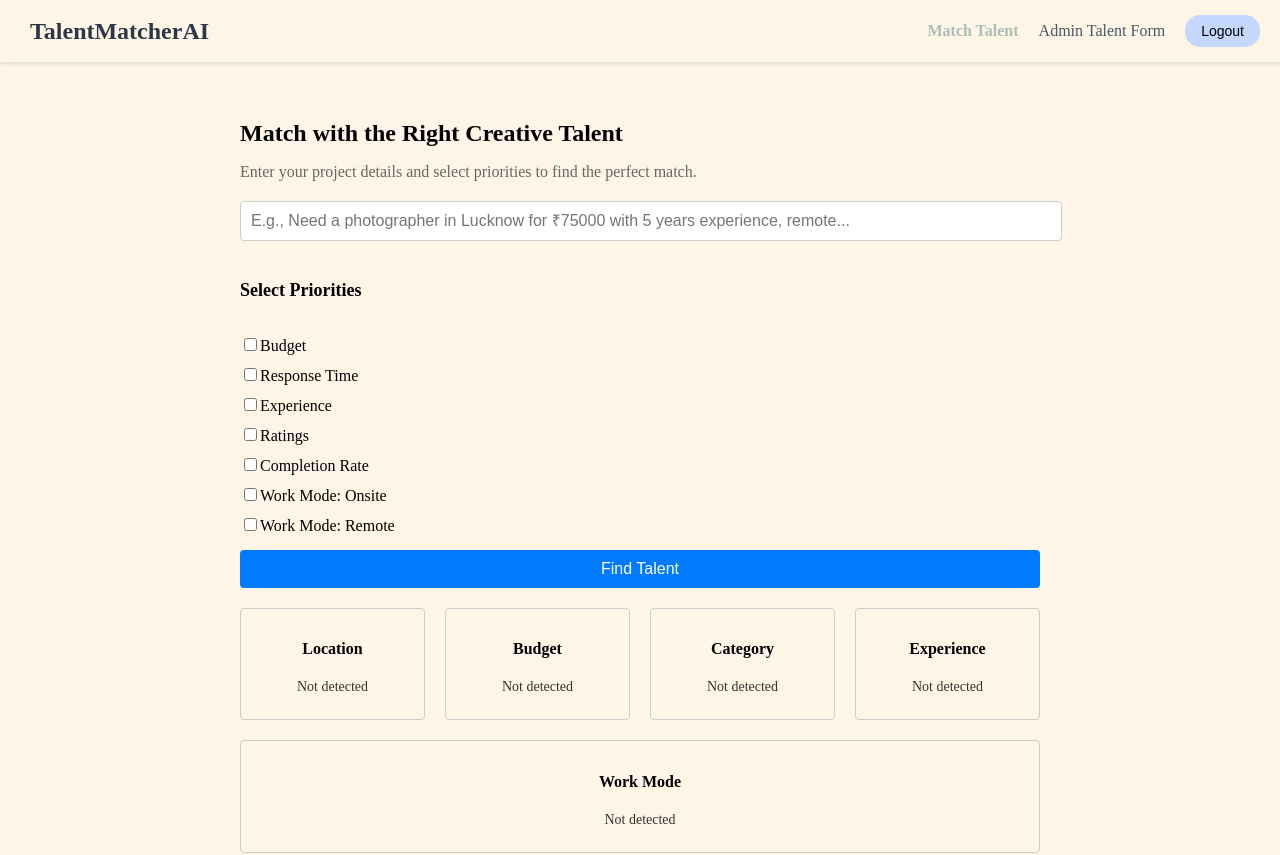
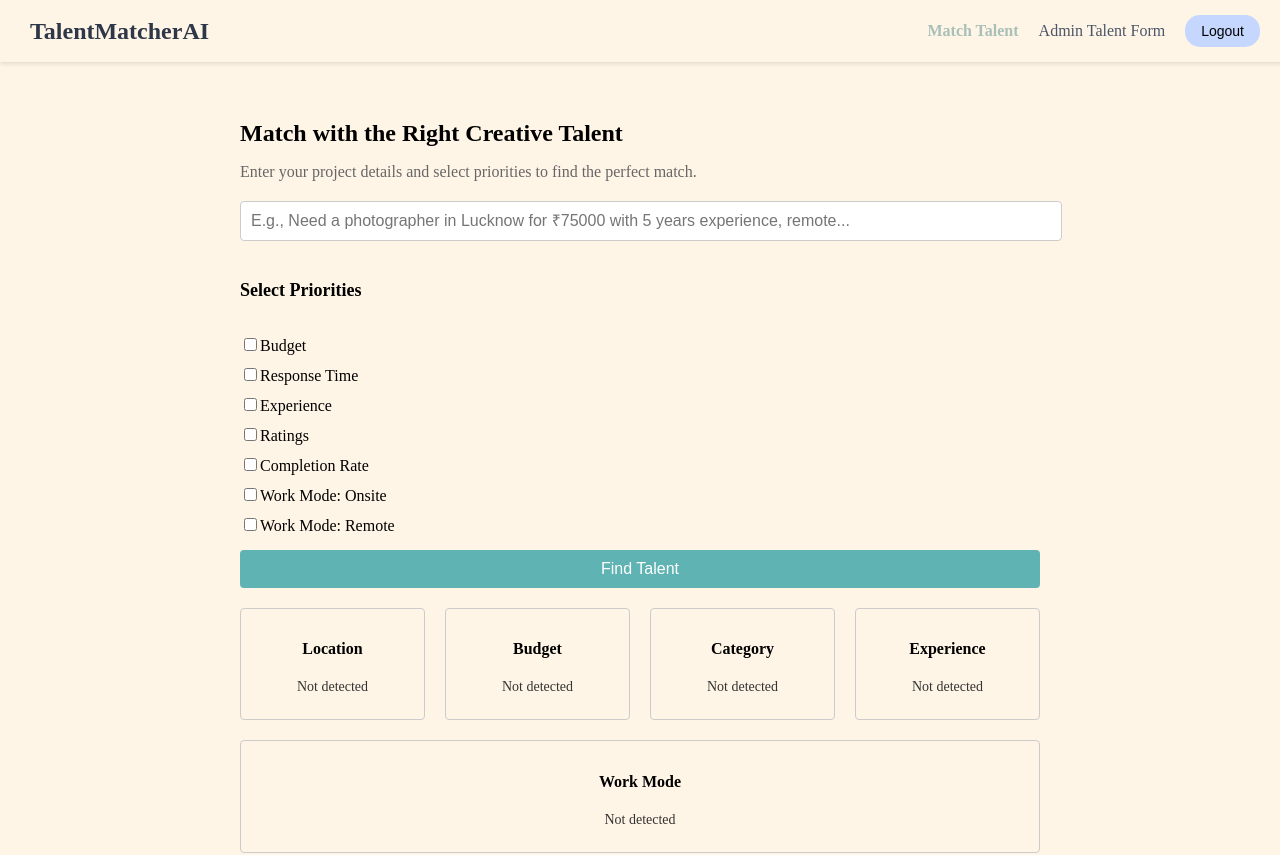
Before and after one commit to Sushanth-Personal/TalentMatcherAI, a React (Vite) app in the folder talentmatch-frontend/: page /match-talents in a window 1280 px wide. Shown: the top 855 px of the page. Built offline with nearby package versions, Linux system fonts and the light colour scheme; sample sign-in values are in the browser's storage.

Commit message:
Update: Button issue solved

```diff
--- a/talentmatch-frontend/src/pages/MatchTalentPage.jsx
+++ b/talentmatch-frontend/src/pages/MatchTalentPage.jsx
@@ -17,6 +17,7 @@ function MatchTalentPage() {
     },
   });
   const [results, setResults] = useState([]);
+  const [isButtonDisabled, setIsButtonDisabled] = useState(true);
   const [finalCheckResults, setFinalCheckResults] = useState([]);
   const [extractedData, setExtractedData] = useState({
     location: 'Not detected',
@@ -47,8 +48,11 @@ function MatchTalentPage() {
       }
       try {
         setIsExtracting(true);
+        setIsButtonDisabled(false);
         const prompt = `
-          You are a JSON extraction tool. Extract the location (city name), budget (amount with currency, e.g., "₹75000"), category (e.g., "Photography", "Videography"), experience (years, e.g., "5 years"), and workMode (e.g., "remote" or "onsite") from the query below. Return *only* a valid JSON object with "location", "budget", "category", "experience", and "workMode" fields. Set fields to null if not found. Extract the location only if explicitly mentioned with indicators like "in", "near", or "at" (e.g., "in Lucknow"). Extract the category by understanding the requirement, e.g., map tasks to the closest professional category (e.g., "making a cake" → "Bakery"). If no clear category can be interpreted, set category to null. For experience, extract numeric years (e.g., "5 years" → 5). For workMode, extract "remote" or "onsite" if mentioned (e.g., "remote photographer" → "remote"); set to null if not specified or ambiguous. Do not include explanatory text.
+          You are a JSON extraction tool. Extract the location (city name), budget (amount with currency, e.g., "₹75000"), category (e.g., "Photography", "Videography"), experience (years, e.g., "5 years"), and workMode (e.g., "remote" or "onsite") from the query below.
+           Return *only* a valid JSON object with "location", "budget", "category", "experience", and "workMode" fields.
+            Set fields to null if not found. Figure out the category by understanding the requirement, e.g., map tasks to the closest professional category (e.g., "making a cake" → "Bakery"). If no clear category can be interpreted, set category to null. For experience, extract numeric years (e.g., "5 years" → 5). For workMode, extract "remote" or "onsite" if mentioned (e.g., "remote photographer" → "remote"); set to null if not specified or ambiguous. Do not include explanatory text.
           Query: "${query}"
           Examples:
           - Query: "Need a photographer in Lucknow for ₹75000 with 5 years experience, remote" → {"location": "Lucknow", "budget": "₹75000", "category": "Photography", "experience": 5, "workMode": "remote"}
@@ -91,6 +95,7 @@ function MatchTalentPage() {
     fetchExtractedData(value);
     setError('');
     setSuccess('');
+    setIsButtonDisabled(true);
   };
 
   const handlePriorityChange = (e) => {
@@ -238,7 +243,7 @@ function MatchTalentPage() {
               Work Mode: Remote
             </label>
           </div>
-          <button type="submit" className={styles.submitButton} disabled={isSearching || isExtracting}>
+          <button type="submit" className={styles.submitButton} disabled={isSearching || isExtracting || isButtonDisabled}>
             {isSearching ? (
               <div className={styles.buttonSpinnerContainer}>
                 <div className={styles.buttonSpinner}></div>
--- a/talentmatch-frontend/src/pages/MatchTalentPage.module.css
+++ b/talentmatch-frontend/src/pages/MatchTalentPage.module.css
@@ -92,7 +92,7 @@
 }
 
 .submitButton {
-  background-color: #007bff;
+  background-color: #5fb3b3;
   color: white;
   padding: 10px;
   border: none;
@@ -102,7 +102,6 @@
 }
 
 .submitButton:disabled {
-  background-color: #ccc;
   cursor: not-allowed;
 }
 
```
